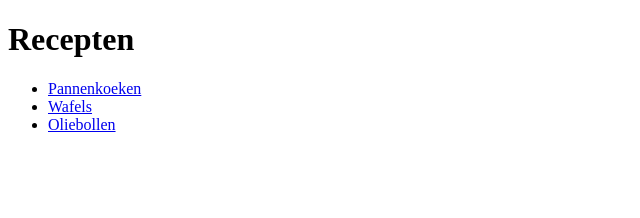
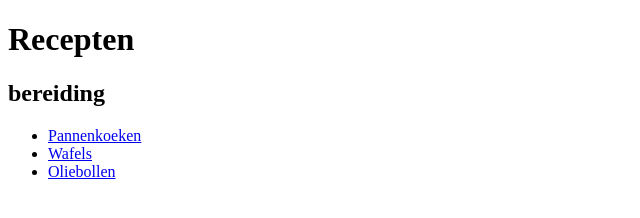
Before and after one commit to Stefan1982B/recepten, a plain HTML site: page index.html in a window 1280 px wide. Shown: the whole page, without its empty margins (0-640 px from the left). Drawn offline with Linux system fonts and the light colour scheme.

Commit message:
Update index.html

```diff
--- a/index.html
+++ b/index.html
@@ -6,6 +6,7 @@
 </head>
 <body>
 	<h1>Recepten</h1>
+	<h2>bereiding</h2>
 	<nav>
 		<ul>
 			<li><a href="pannenkoeken.html">Pannenkoeken</a></li>
```
